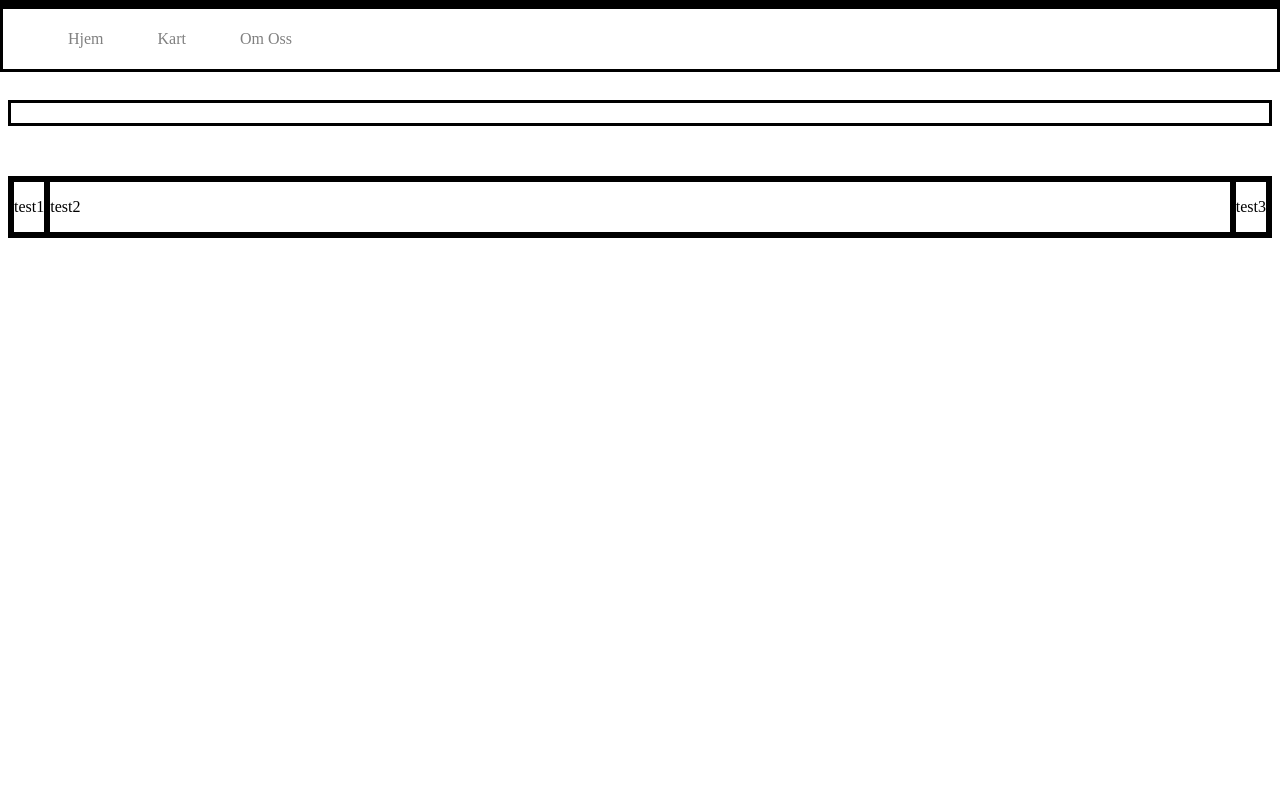
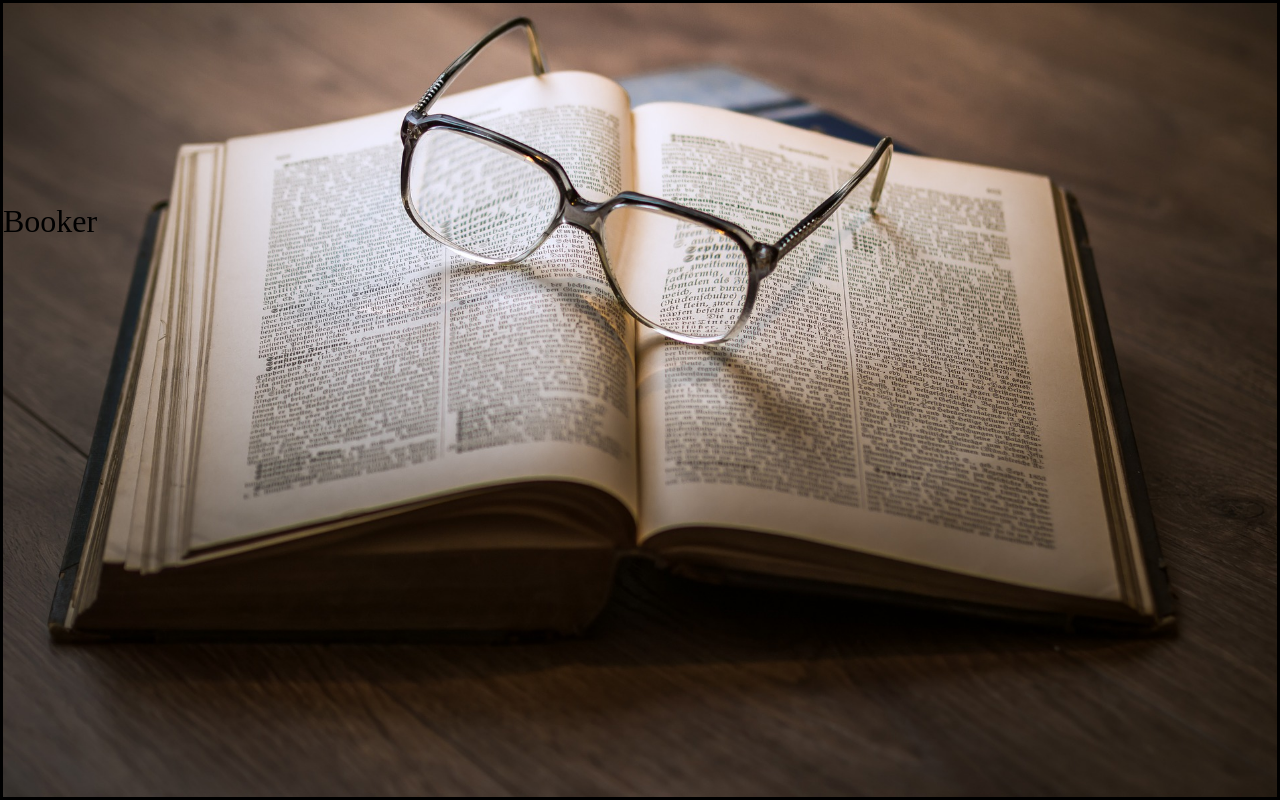
Before and after one commit to keshibi/SnowBallChallenge, a plain HTML site: page Index.html in a window 1280 px wide. Shown: the top 800 px of the page. Drawn offline with Linux system fonts and the light colour scheme.

Commit message:
mainpage work

```diff
--- a/Index.html
+++ b/Index.html
@@ -8,6 +8,10 @@
     <link rel="stylesheet" href="myCSS.css">
 </head>
 <body>
+    <div class="background">
+        <div class="logo">Booker</div>
+
+    </div>
     <header>
         <div>
             <!-- logo her-->
--- a/myCSS.css
+++ b/myCSS.css
@@ -1,10 +1,31 @@
+* {
+  box-sizing: border-box;
+  margin: 0;
+  padding: 0;
+}
+
+.background {
+  height: 100vh;
+  width: 100vw;
+  background: url('img/background.jpg');
+  background-position: center;
+  background-repeat: no-repeat;
+  background-size: cover;
+  dis
+}
+
+.logo {
+  font-size: 2em;
+  margin: 200px auto;
+  border: none;
+}
+
 div {
   border: 3px solid black;
 }
 header {
   z-index: 1;
   width: 100%;
-  position: fixed;
   top: 0;
   left: 0;
 }
```
Lines whose indentation alone changed are shown as unchanged.
